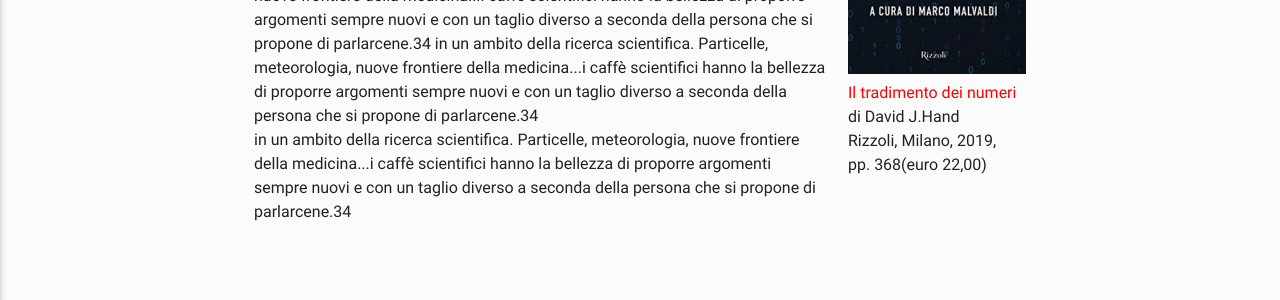
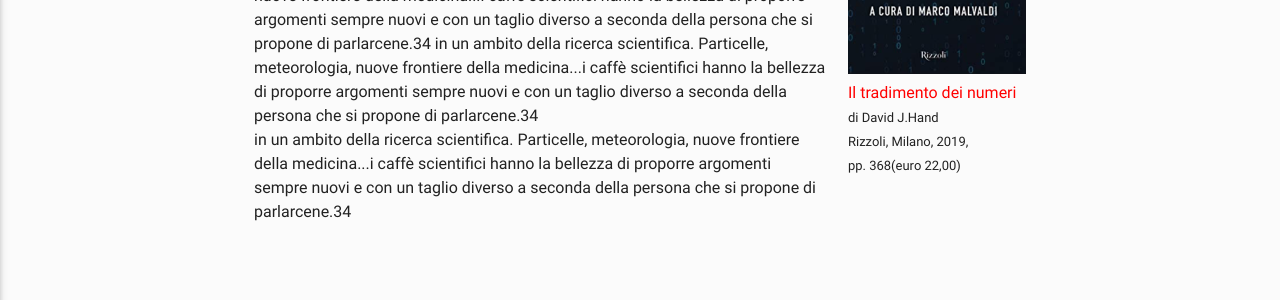
Before and after one commit to ai-sf/aisf_perugia, a Jekyll site: the page built from recensioni/Rec2.html, in a window 1280 px wide. Shown: the part 386-686 px from the top of the page. Built offline with Jekyll 4.4.1, drawn with Linux system fonts in a browser that asks for light colours; nearby versions of some CDN libraries.

Commit message:
Update Rec2.html

```diff
--- a/recensioni/Rec2.html
+++ b/recensioni/Rec2.html
@@ -71,9 +71,10 @@ Rizzoli, Milano, 2019,<br> -->
     <p>
     <img class="mySlides" src="/perugia/Slideshow/books/Book1.png" style="height:50%"><br>
     <font color="red">Il tradimento dei numeri</font><br>
+<font size="2.4">
     di David J.Hand<br>
     Rizzoli, Milano, 2019,<br>
-    pp. 368(euro 22,00)</p>
+    pp. 368(euro 22,00)</font></p>
   </div>
 
 
```
